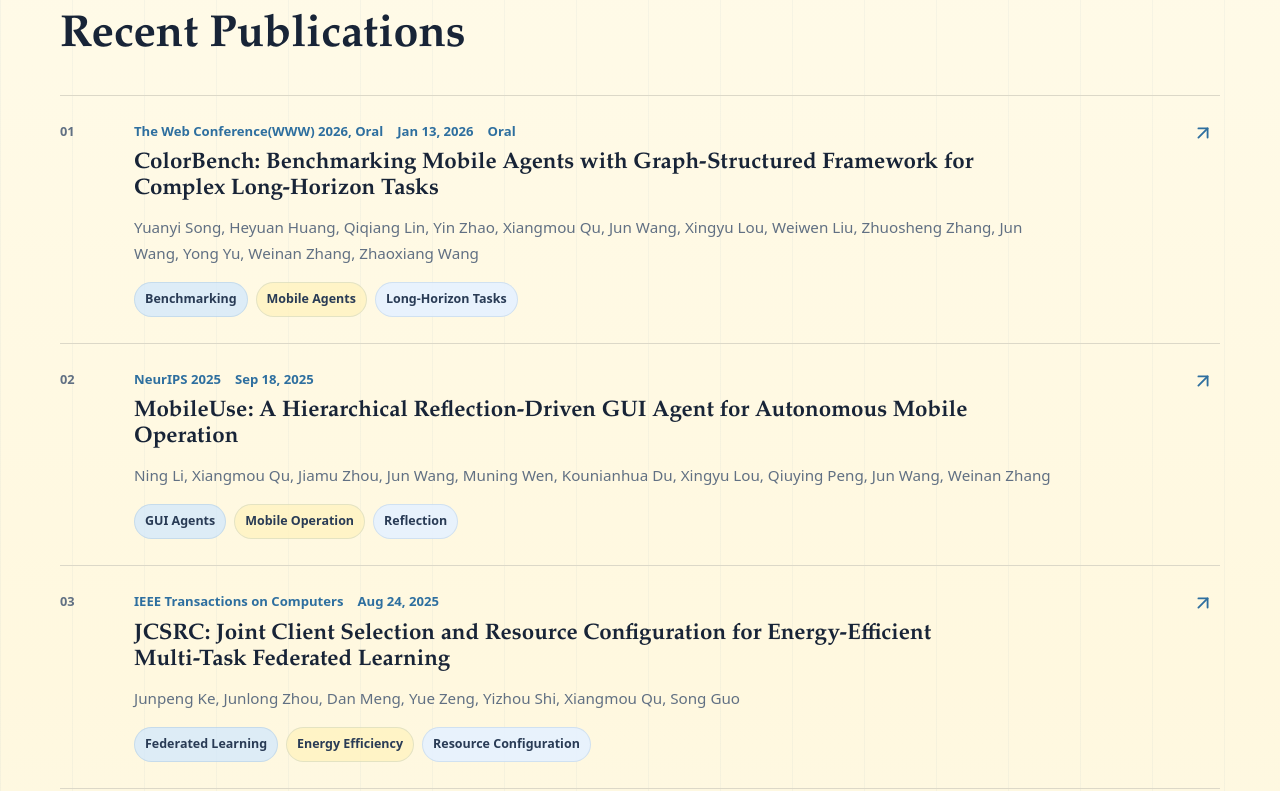
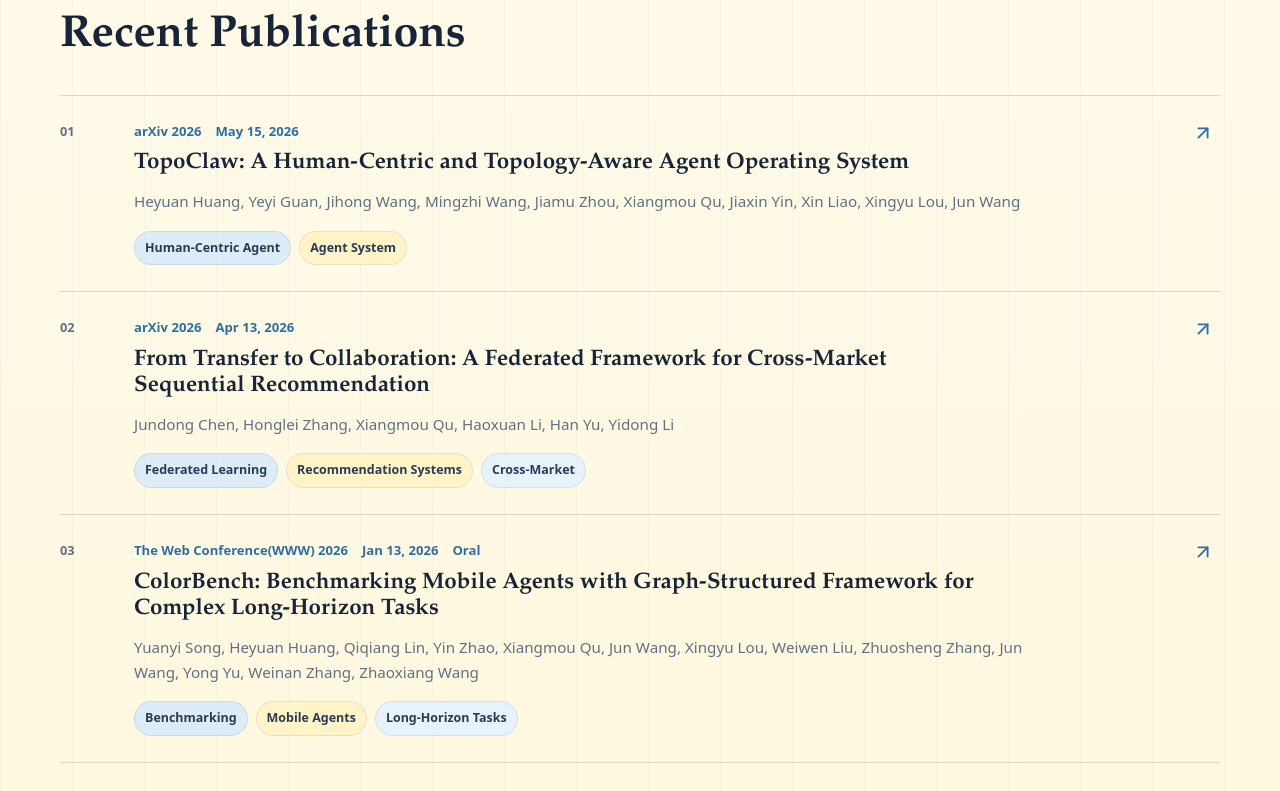
Before and after one commit to lokinko/lokinko.github.io, a React (Vite) app: page / in a window 1280 px wide. Shown: the part 889-1680 px from the top of the page. Built offline with nearby package versions, Linux system fonts and the light colour scheme.

Commit message:
docs: update FeCoSR and TopoClaw description.

```diff
--- a/src/data.ts
+++ b/src/data.ts
@@ -210,8 +210,26 @@ export const siteContent: SiteContent = {
     },
     items: [
       {
+        title: 'TopoClaw: A Human-Centric and Topology-Aware Agent Operating System',
+        venue: 'arXiv 2026',
+        date: 'May 15, 2026',
+        authors:
+          'Heyuan Huang, Yeyi Guan, Jihong Wang, Mingzhi Wang, Jiamu Zhou, Xiangmou Qu, Jiaxin Yin, Xin Liao, Xingyu Lou, Jun Wang',
+        tags: ['Human-Centric Agent', 'Agent System'],
+        href: 'https://arxiv.org/abs/2605.15556',
+      },
+      {
+        title: 'From Transfer to Collaboration: A Federated Framework for Cross-Market Sequential Recommendation',
+        venue: 'arXiv 2026',
+        date: 'Apr 13, 2026',
+        authors:
+          'Jundong Chen, Honglei Zhang, Xiangmou Qu, Haoxuan Li, Han Yu, Yidong Li',
+        tags: ['Federated Learning', 'Recommendation Systems', 'Cross-Market'],
+        href: 'https://arxiv.org/abs/2604.13573',
+      },
+      {
         title: 'ColorBench: Benchmarking Mobile Agents with Graph-Structured Framework for Complex Long-Horizon Tasks',
-        venue: 'The Web Conference(WWW) 2026, Oral',
+        venue: 'The Web Conference(WWW) 2026',
         date: 'Jan 13, 2026',
         authors:
           'Yuanyi Song, Heyuan Huang, Qiqiang Lin, Yin Zhao, Xiangmou Qu, Jun Wang, Xingyu Lou, Weiwen Liu, Zhuosheng Zhang, Jun Wang, Yong Yu, Weinan Zhang, Zhaoxiang Wang',
```
